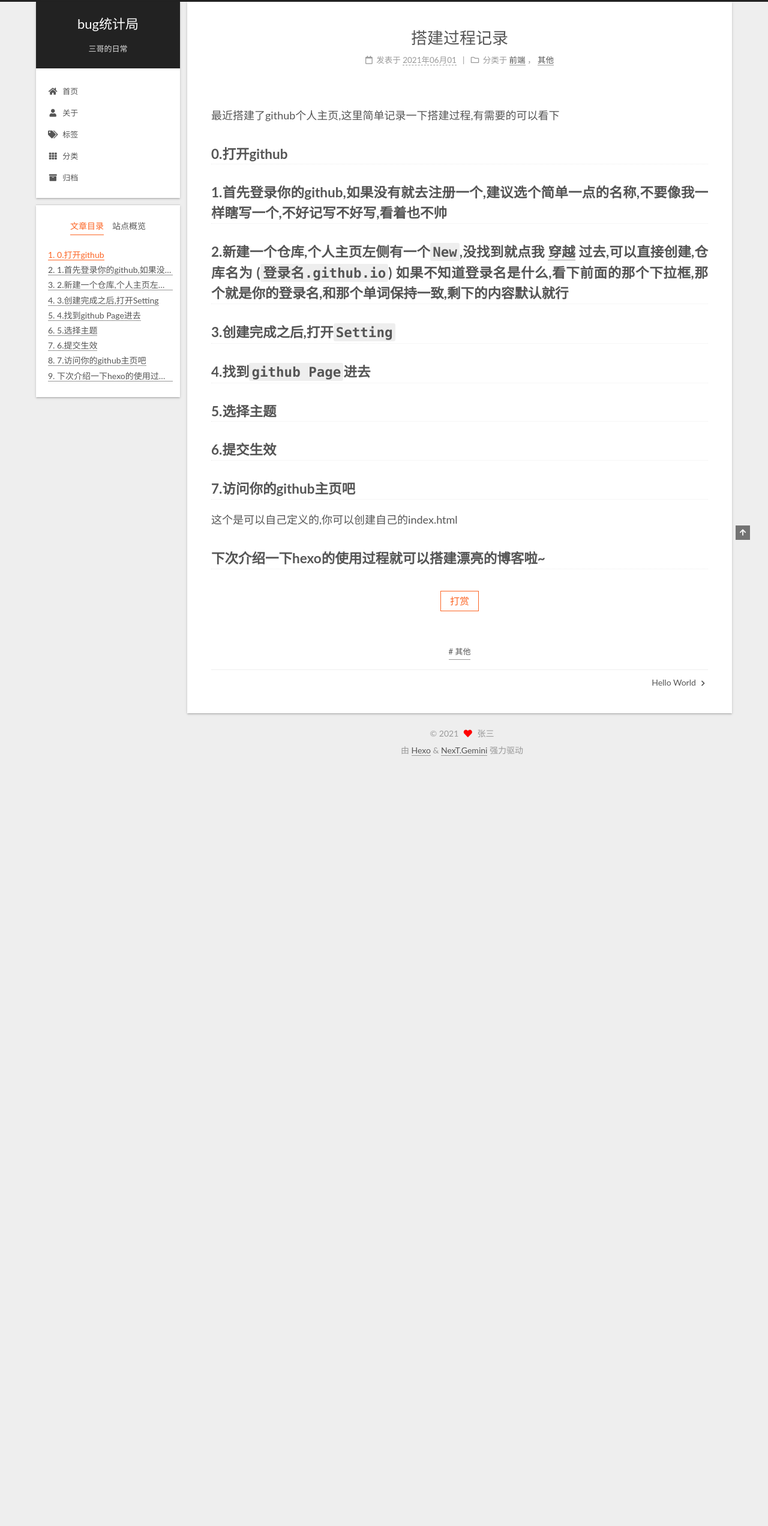
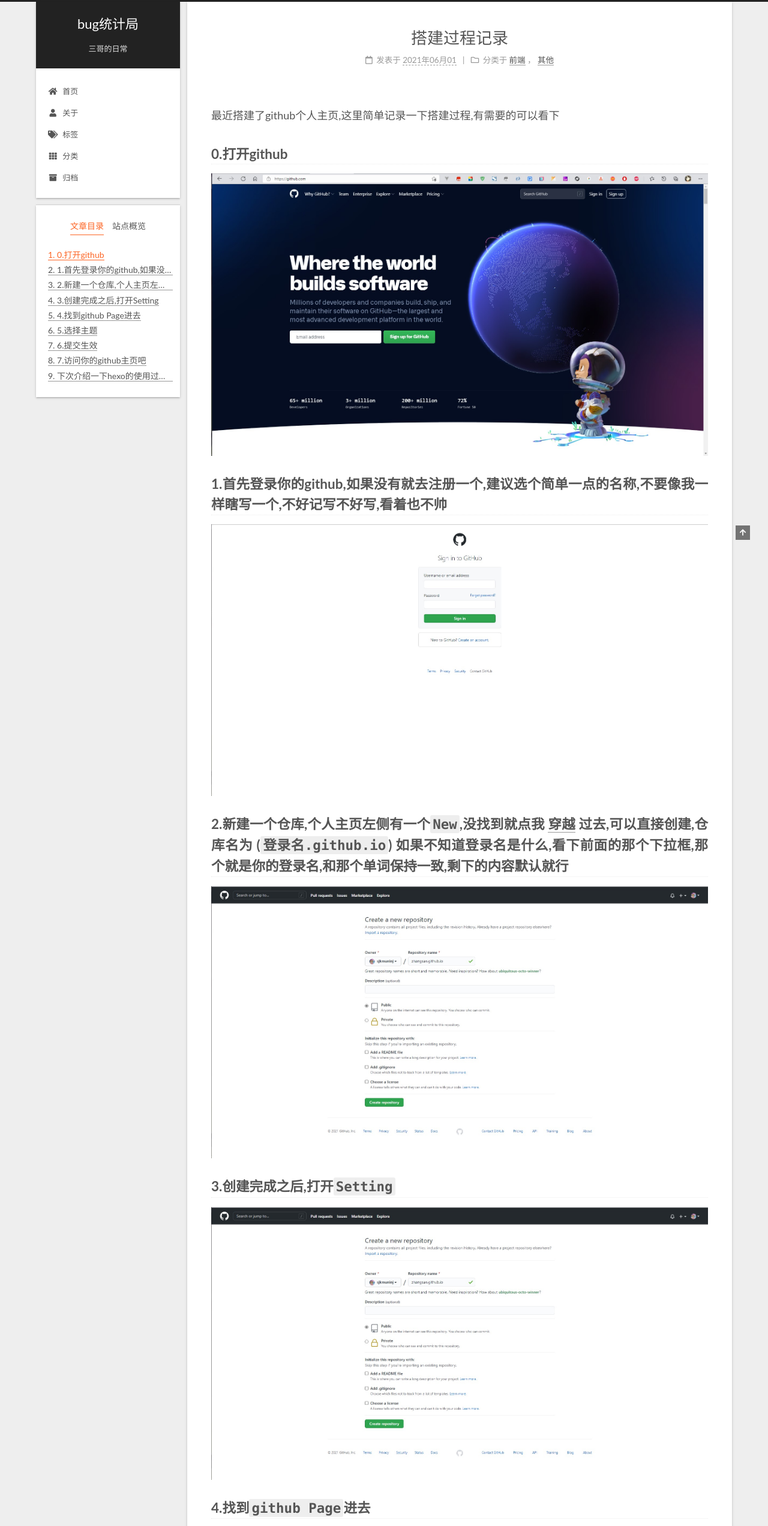
Before and after one commit to sjkmuninj/sjkmuninj.github.io, a plain HTML site: page 2021/06/01/搭建过程记录/index.html in a window 1280 px wide. Shown: the top 2544 px of the page at 60% size. Before the commit the page ends 1285 px from the top, so only its background shows below. Drawn offline with Linux system fonts and the light colour scheme.

Commit message:
update update

```diff
--- a/2021/06/01/搭建过程记录/index.html
+++ b/2021/06/01/搭建过程记录/index.html
@@ -27,11 +27,20 @@
 <meta property="og:site_name" content="bug统计局">
 <meta property="og:description" content="最近搭建了github个人主页,这里简单记录一下搭建过程,有需要的可以看下">
 <meta property="og:locale" content="zh_CN">
+<meta property="og:image" content="https://sjkmuninj.github.io/2021/06/01/%E6%90%AD%E5%BB%BA%E8%BF%87%E7%A8%8B%E8%AE%B0%E5%BD%95/0.jpg">
+<meta property="og:image" content="https://sjkmuninj.github.io/2021/06/01/%E6%90%AD%E5%BB%BA%E8%BF%87%E7%A8%8B%E8%AE%B0%E5%BD%95/1.jpg">
+<meta property="og:image" content="https://sjkmuninj.github.io/2021/06/01/%E6%90%AD%E5%BB%BA%E8%BF%87%E7%A8%8B%E8%AE%B0%E5%BD%95/2.jpg">
+<meta property="og:image" content="https://sjkmuninj.github.io/2021/06/01/%E6%90%AD%E5%BB%BA%E8%BF%87%E7%A8%8B%E8%AE%B0%E5%BD%95/2.jpg">
+<meta property="og:image" content="https://sjkmuninj.github.io/2021/06/01/%E6%90%AD%E5%BB%BA%E8%BF%87%E7%A8%8B%E8%AE%B0%E5%BD%95/4.jpg">
+<meta property="og:image" content="https://sjkmuninj.github.io/2021/06/01/%E6%90%AD%E5%BB%BA%E8%BF%87%E7%A8%8B%E8%AE%B0%E5%BD%95/5.jpg">
+<meta property="og:image" content="https://sjkmuninj.github.io/2021/06/01/%E6%90%AD%E5%BB%BA%E8%BF%87%E7%A8%8B%E8%AE%B0%E5%BD%95/6.jpg">
+<meta property="og:image" content="https://sjkmuninj.github.io/2021/06/01/%E6%90%AD%E5%BB%BA%E8%BF%87%E7%A8%8B%E8%AE%B0%E5%BD%95/7.jpg">
 <meta property="article:published_time" content="2021-06-01T03:54:52.000Z">
 <meta property="article:modified_time" content="2021-06-01T03:54:52.000Z">
 <meta property="article:author" content="张三">
 <meta property="article:tag" content="其他">
 <meta name="twitter:card" content="summary">
+<meta name="twitter:image" content="https://sjkmuninj.github.io/2021/06/01/%E6%90%AD%E5%BB%BA%E8%BF%87%E7%A8%8B%E8%AE%B0%E5%BD%95/0.jpg">
 
 <link rel="canonical" href="https://github.com/sjkmuninj/sjkmuninj.github.io/2021/06/01/%E6%90%AD%E5%BB%BA%E8%BF%87%E7%A8%8B%E8%AE%B0%E5%BD%95/">
 
@@ -221,24 +230,24 @@
 <span id="more"></span>
 
 
-<h3 id="0-打开github"><a href="#0-打开github" class="headerlink" title="0.打开github"></a>0.打开github</h3>
+<h3 id="0-打开github"><a href="#0-打开github" class="headerlink" title="0.打开github"></a>0.打开github</h3><img src="https://sjkmuninj.github.io/2021/06/01/%E6%90%AD%E5%BB%BA%E8%BF%87%E7%A8%8B%E8%AE%B0%E5%BD%95/0.jpg" class="">
 
 
-<h3 id="1-首先登录你的github-如果没有就去注册一个-建议选个简单一点的名称-不要像我一样瞎写一个-不好记写不好写-看着也不帅"><a href="#1-首先登录你的github-如果没有就去注册一个-建议选个简单一点的名称-不要像我一样瞎写一个-不好记写不好写-看着也不帅" class="headerlink" title="1.首先登录你的github,如果没有就去注册一个,建议选个简单一点的名称,不要像我一样瞎写一个,不好记写不好写,看着也不帅"></a>1.首先登录你的github,如果没有就去注册一个,建议选个简单一点的名称,不要像我一样瞎写一个,不好记写不好写,看着也不帅</h3>
+<h3 id="1-首先登录你的github-如果没有就去注册一个-建议选个简单一点的名称-不要像我一样瞎写一个-不好记写不好写-看着也不帅"><a href="#1-首先登录你的github-如果没有就去注册一个-建议选个简单一点的名称-不要像我一样瞎写一个-不好记写不好写-看着也不帅" class="headerlink" title="1.首先登录你的github,如果没有就去注册一个,建议选个简单一点的名称,不要像我一样瞎写一个,不好记写不好写,看着也不帅"></a>1.首先登录你的github,如果没有就去注册一个,建议选个简单一点的名称,不要像我一样瞎写一个,不好记写不好写,看着也不帅</h3><img src="https://sjkmuninj.github.io/2021/06/01/%E6%90%AD%E5%BB%BA%E8%BF%87%E7%A8%8B%E8%AE%B0%E5%BD%95/1.jpg" class="">
 
 
-<h3 id="2-新建一个仓库-个人主页左侧有一个New-没找到就点我-穿越-过去-可以直接创建-仓库名为-登录名-github-io-如果不知道登录名是什么-看下前面的那个下拉框-那个就是你的登录名-和那个单词保持一致-剩下的内容默认就行"><a href="#2-新建一个仓库-个人主页左侧有一个New-没找到就点我-穿越-过去-可以直接创建-仓库名为-登录名-github-io-如果不知道登录名是什么-看下前面的那个下拉框-那个就是你的登录名-和那个单词保持一致-剩下的内容默认就行" class="headerlink" title="2.新建一个仓库,个人主页左侧有一个New,没找到就点我 穿越 过去,可以直接创建,仓库名为 (登录名.github.io) 如果不知道登录名是什么,看下前面的那个下拉框,那个就是你的登录名,和那个单词保持一致,剩下的内容默认就行"></a>2.新建一个仓库,个人主页左侧有一个<code>New</code>,没找到就点我 <a href="https://github.com/new">穿越</a> 过去,可以直接创建,仓库名为 (<code>登录名.github.io</code>) 如果不知道登录名是什么,看下前面的那个下拉框,那个就是你的登录名,和那个单词保持一致,剩下的内容默认就行</h3>
+<h3 id="2-新建一个仓库-个人主页左侧有一个New-没找到就点我-穿越-过去-可以直接创建-仓库名为-登录名-github-io-如果不知道登录名是什么-看下前面的那个下拉框-那个就是你的登录名-和那个单词保持一致-剩下的内容默认就行"><a href="#2-新建一个仓库-个人主页左侧有一个New-没找到就点我-穿越-过去-可以直接创建-仓库名为-登录名-github-io-如果不知道登录名是什么-看下前面的那个下拉框-那个就是你的登录名-和那个单词保持一致-剩下的内容默认就行" class="headerlink" title="2.新建一个仓库,个人主页左侧有一个New,没找到就点我 穿越 过去,可以直接创建,仓库名为 (登录名.github.io) 如果不知道登录名是什么,看下前面的那个下拉框,那个就是你的登录名,和那个单词保持一致,剩下的内容默认就行"></a>2.新建一个仓库,个人主页左侧有一个<code>New</code>,没找到就点我 <a href="https://github.com/new">穿越</a> 过去,可以直接创建,仓库名为 (<code>登录名.github.io</code>) 如果不知道登录名是什么,看下前面的那个下拉框,那个就是你的登录名,和那个单词保持一致,剩下的内容默认就行</h3><img src="https://sjkmuninj.github.io/2021/06/01/%E6%90%AD%E5%BB%BA%E8%BF%87%E7%A8%8B%E8%AE%B0%E5%BD%95/2.jpg" class="">
 
-<h3 id="3-创建完成之后-打开Setting"><a href="#3-创建完成之后-打开Setting" class="headerlink" title="3.创建完成之后,打开Setting"></a>3.创建完成之后,打开<code>Setting</code></h3>
+<h3 id="3-创建完成之后-打开Setting"><a href="#3-创建完成之后-打开Setting" class="headerlink" title="3.创建完成之后,打开Setting"></a>3.创建完成之后,打开<code>Setting</code></h3><img src="https://sjkmuninj.github.io/2021/06/01/%E6%90%AD%E5%BB%BA%E8%BF%87%E7%A8%8B%E8%AE%B0%E5%BD%95/2.jpg" class="">
 
-<h3 id="4-找到github-Page进去"><a href="#4-找到github-Page进去" class="headerlink" title="4.找到github Page进去"></a>4.找到<code>github Page</code>进去</h3>
+<h3 id="4-找到github-Page进去"><a href="#4-找到github-Page进去" class="headerlink" title="4.找到github Page进去"></a>4.找到<code>github Page</code>进去</h3><img src="https://sjkmuninj.github.io/2021/06/01/%E6%90%AD%E5%BB%BA%E8%BF%87%E7%A8%8B%E8%AE%B0%E5%BD%95/4.jpg" class="">
 
-<h3 id="5-选择主题"><a href="#5-选择主题" class="headerlink" title="5.选择主题"></a>5.选择主题</h3>
+<h3 id="5-选择主题"><a href="#5-选择主题" class="headerlink" title="5.选择主题"></a>5.选择主题</h3><img src="https://sjkmuninj.github.io/2021/06/01/%E6%90%AD%E5%BB%BA%E8%BF%87%E7%A8%8B%E8%AE%B0%E5%BD%95/5.jpg" class="">
+
+<img src="https://sjkmuninj.github.io/2021/06/01/%E6%90%AD%E5%BB%BA%E8%BF%87%E7%A8%8B%E8%AE%B0%E5%BD%95/6.jpg" class="">
 
 
-
-
-<h3 id="6-提交生效"><a href="#6-提交生效" class="headerlink" title="6.提交生效"></a>6.提交生效</h3>
+<h3 id="6-提交生效"><a href="#6-提交生效" class="headerlink" title="6.提交生效"></a>6.提交生效</h3><img src="https://sjkmuninj.github.io/2021/06/01/%E6%90%AD%E5%BB%BA%E8%BF%87%E7%A8%8B%E8%AE%B0%E5%BD%95/7.jpg" class="">
 
 <h3 id="7-访问你的github主页吧"><a href="#7-访问你的github主页吧" class="headerlink" title="7.访问你的github主页吧"></a>7.访问你的github主页吧</h3><p>这个是可以自己定义的,你可以创建自己的index.html</p>
 <h3 id="下次介绍一下hexo的使用过程就可以搭建漂亮的博客啦"><a href="#下次介绍一下hexo的使用过程就可以搭建漂亮的博客啦" class="headerlink" title="下次介绍一下hexo的使用过程就可以搭建漂亮的博客啦~"></a>下次介绍一下hexo的使用过程就可以搭建漂亮的博客啦~</h3>
--- a/css/main.css
+++ b/css/main.css
@@ -1168,7 +1168,7 @@ pre .javascript .function {
 }
 .links-of-author a::before,
 .links-of-author span.exturl::before {
-  background: #0524c9;
+  background: #ff62e2;
   border-radius: 50%;
   content: ' ';
   display: inline-block;
```
